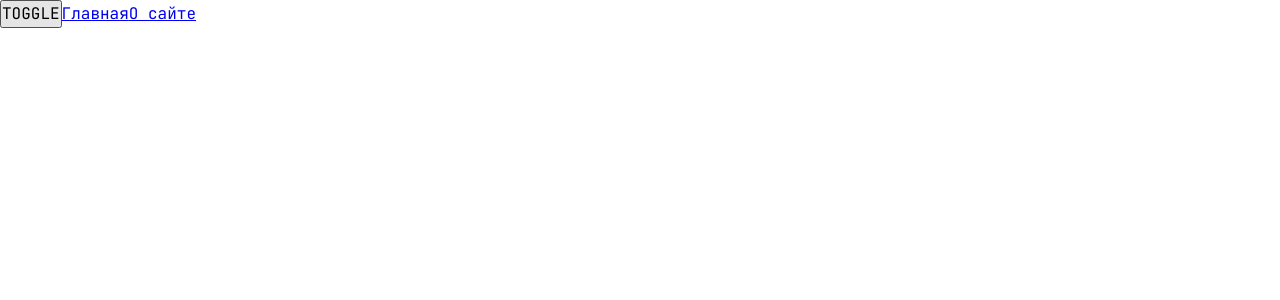
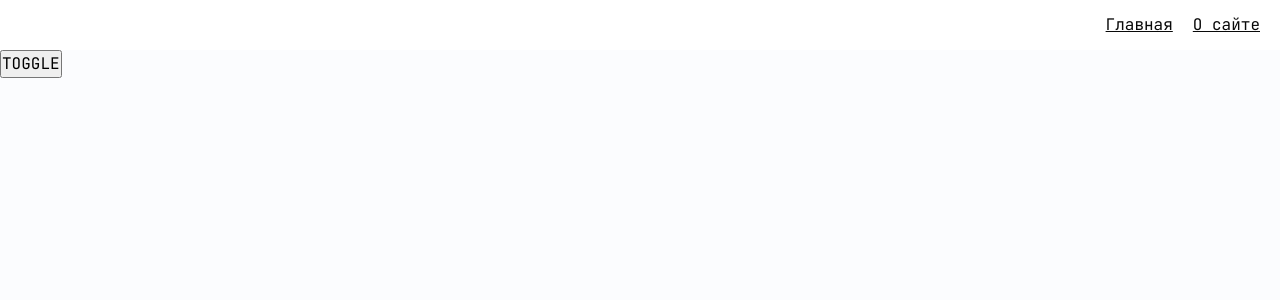
Before and after one commit to demos461/blog, a React app: page / in a window 1280 px wide. Shown: the top 300 px of the page. Built offline with nearby package versions, Linux system fonts and the light colour scheme.

Commit message:
create Navbar, link with theme

```diff
--- a/src/app/App.tsx
+++ b/src/app/App.tsx
@@ -1,18 +1,17 @@
-import {Link} from "react-router-dom";
 import './styles/index.scss'
 import {classNames} from "shared/lib/classNames/classNames";
 import {useTheme} from "app/providers/ThemeProvider";
 import {AppRouter} from "app/providers/router";
+import {Navbar} from "widgets/Navbar";
 
 const App = () => {
     const {theme, toggleTheme} = useTheme()
 
     return (
         <div className={classNames('app', {}, [theme])}>
+            <Navbar/>
+            <AppRouter/>
             <button onClick={toggleTheme}>TOGGLE</button>
-            <Link to={'/'}>Главная</Link>
-            <Link to={'/about'}>О сайте</Link>
-            <AppRouter/>
         </div>
     )
 }
--- a/src/app/styles/themes/dark.scss
+++ b/src/app/styles/themes/dark.scss
@@ -1,6 +1,9 @@
 .app.dark {
   --bg-color: #191919;
+  --secondary-bg-color: #1f1f1f;
 
   --primary-color: #FFFFFF;
   --secondary-color: #C778DD;
+  --inverted-primary-color: #090909;
+  --inverted-secondary-color: #ffa500;
 }
--- a/src/app/styles/themes/light.scss
+++ b/src/app/styles/themes/light.scss
@@ -1,6 +1,9 @@
 .app.light {
-  --bg-color: #fff;
+  --bg-color: #fbfcfe;
+  --secondary-bg-color: #fff;
 
   --primary-color: #090909;
   --secondary-color: #ffa500;
+  --inverted-primary-color: #FFFFFF;
+  --inverted-secondary-color: #C778DD;
 }
--- a/src/app/styles/variables/global.scss
+++ b/src/app/styles/variables/global.scss
@@ -9,4 +9,8 @@
   --font-line-l: 32px;
   --font-l: var(--font-size-l) / var(--font-line-l) var(--font-family-main);
 
+
+
+  //Размеры
+  --navbar-height: 50px
 }
--- a/src/shared/lib/classNames/classNames.ts
+++ b/src/shared/lib/classNames/classNames.ts
@@ -1,9 +1,9 @@
 type Mods = Record<string, boolean | string>
 
-export function classNames(cls: string, mods: Mods, additional: string[]): string {
+export function classNames(cls: string, mods?: Mods, additional?: string[]): string {
     return [
         cls,
-        ...additional,
+        ...additional.filter(Boolean),
         Object.entries(mods)
             .filter(([, value]) => Boolean(value))
             .map(([className]) => className)
--- /dev/null
+++ b/src/shared/ui/AppLink/AppLink.module.scss
@@ -0,0 +1,11 @@
+.AppLink {
+  color: var(--primary-color);
+}
+
+.primary {
+  color: var(--primary-color);
+}
+
+.secondary {
+  color: var(--inverted-secondary-color);
+}
--- /dev/null
+++ b/src/shared/ui/AppLink/AppLink.tsx
@@ -0,0 +1,33 @@
+import {classNames} from "shared/lib/classNames/classNames";
+import cls from './AppLink.module.scss'
+import {Link, LinkProps} from "react-router-dom";
+import {FC} from "react";
+
+export enum AppLinkTheme {
+    PRIMARY = 'primary',
+    SECONDARY = 'secondary'
+}
+
+interface AppLinkProps extends LinkProps {
+    className?: string;
+    theme?: AppLinkTheme;
+}
+
+export const AppLink: FC<AppLinkProps> = (props) => {
+    const {
+        to,
+        children,
+        theme = AppLinkTheme.PRIMARY,
+        className,
+        ...otherProps
+    } = props;
+    return (
+        <Link
+            to={to}
+            className={classNames(cls.AppLink, {}, [className, cls[theme]])}
+            {...otherProps}
+        >
+            {children}
+        </Link>
+    );
+};
--- /dev/null
+++ b/src/widgets/Navbar/index.ts
@@ -0,0 +1 @@
+export {Navbar} from './ui/Navbar'
--- /dev/null
+++ b/src/widgets/Navbar/ui/Navbar.module.scss
@@ -0,0 +1,16 @@
+.Navbar {
+  width: 100%;
+  height: var(--navbar-height);
+  background: var(--secondary-bg-color);
+  display: flex;
+  align-items: center;
+  padding: 20px;
+}
+
+.links {
+  margin-left: auto;
+}
+
+.mainLink {
+  margin-right: 20px;
+}
--- /dev/null
+++ b/src/widgets/Navbar/ui/Navbar.tsx
@@ -0,0 +1,19 @@
+import React from 'react';
+import {classNames} from "shared/lib/classNames/classNames";
+import cls from './Navbar.module.scss'
+import {AppLink} from "shared/ui/AppLink/AppLink";
+
+interface NavbarProps {
+    className?: string;
+}
+
+export const Navbar = ({className}: NavbarProps) => {
+    return (
+        <div className={classNames(cls.Navbar, {}, [className])}>
+            <div className={cls.links}>
+                <AppLink to={'/'} className={cls.mainLink}>Главная</AppLink>
+                <AppLink to={'/about'}>О сайте</AppLink>
+            </div>
+        </div>
+    );
+};
```
